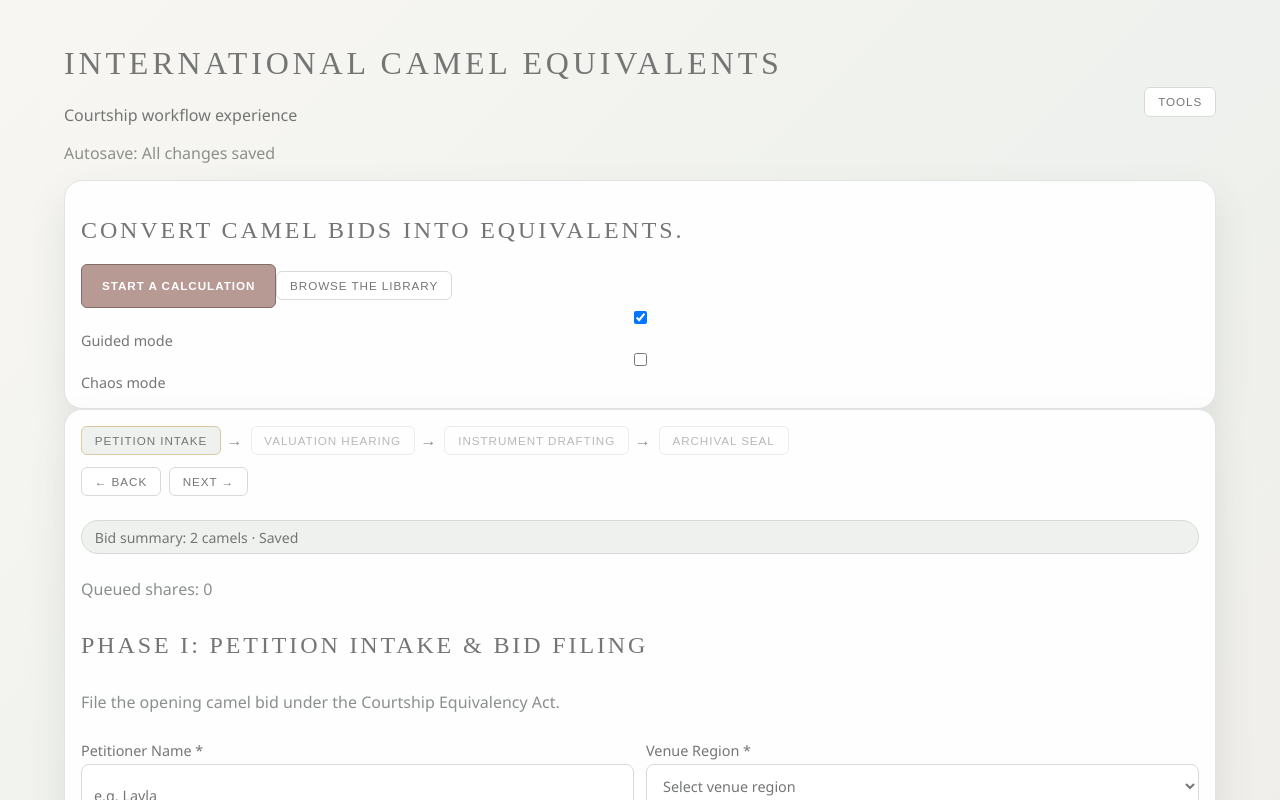
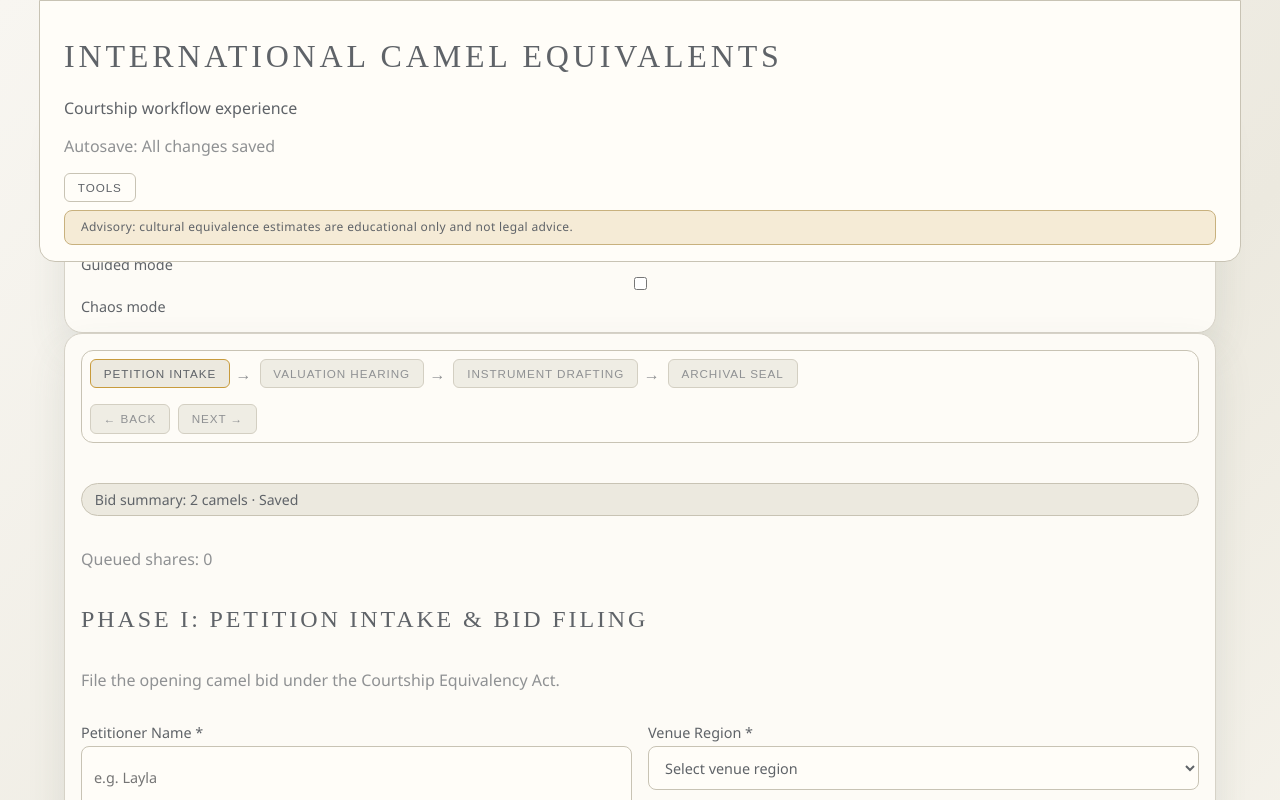
Before and after one commit to dmeehan45/international-camel-equivalents, a React (Vite) app: page /phase1 in a window 1280 px wide. Shown: the top 800 px of the page. Built offline with nearby package versions, Linux system fonts and the light colour scheme.

Commit message:
Refresh UI tokens and phase 3 legal preview styling

```diff
--- a/src/app.css
+++ b/src/app.css
@@ -2,17 +2,18 @@
   font-family: var(--ccc-font-body);
   --font-heading: var(--ccc-font-heading);
   --space-2: 0.5rem;
-  --space-3: 0.75rem;
-  --space-4: 1rem;
-  --space-6: 1.5rem;
+  --space-3: 1rem;
+  --space-4: 1.5rem;
+  --space-6: 2rem;
   --surface-0: var(--ccc-ivory-mist);
   --surface-1: var(--ccc-pearl-white);
   --surface-2: var(--ccc-sage-mist);
   --border-muted: var(--ccc-stone-border);
   --text-main: var(--ccc-eucalyptus-ink);
-  --text-subtle: #8b908d;
-  --accent-primary: var(--ccc-muted-rose);
+  --text-subtle: color-mix(in srgb, var(--text-main) 70%, var(--surface-1));
+  --accent-primary: var(--ccc-charcoal-vow);
   --accent-secondary: var(--ccc-champagne);
+  --accent-tertiary: var(--ccc-muted-rose);
 }
 
 body {
@@ -22,9 +23,9 @@ body {
 }
 
 .app-shell {
-  max-width: 72rem;
+  width: min(100% - 2rem, 72rem);
   margin: 0 auto;
-  padding: var(--space-6);
+  padding: calc(var(--space-6) + 4.5rem) 0 var(--space-6);
 }
 
 .hero {
@@ -36,10 +37,33 @@ body {
   margin: 0.25rem 0;
 }
 
+
 .header-row {
-  display: flex;
-  justify-content: space-between;
-  align-items: center;
+  position: fixed;
+  top: 0;
+  left: 50%;
+  transform: translateX(-50%);
+  width: min(100% - 2rem, 72rem);
+  z-index: 30;
+  padding: var(--space-3) var(--space-4);
+  border: 1px solid var(--border-muted);
+  border-radius: 0 0 16px 16px;
+  background: color-mix(in srgb, var(--surface-1) 94%, var(--surface-0));
+  backdrop-filter: blur(8px);
+}
+
+.header-row::after {
+  content: "Advisory: cultural equivalence estimates are educational only and not legal advice.";
+  display: block;
+  margin-top: var(--space-2);
+  padding: var(--space-2) var(--space-3);
+  border-radius: 8px;
+  border: 1px solid color-mix(in srgb, var(--accent-secondary) 45%, var(--border-muted));
+  background: color-mix(in srgb, var(--accent-secondary) 18%, var(--surface-1));
+  color: var(--text-main);
+  font-size: 0.75rem;
+  line-height: 1.4;
+  letter-spacing: 0.03em;
 }
 
 .header-row h1,
@@ -166,6 +190,20 @@ button:focus-visible {
   outline-offset: 2px;
 }
 
+button:hover {
+  background: color-mix(in srgb, var(--accent-primary) 12%, var(--surface-1));
+  border-color: color-mix(in srgb, var(--accent-primary) 30%, var(--border-muted));
+}
+
+button:disabled,
+.step:disabled {
+  background: color-mix(in srgb, var(--surface-2) 82%, var(--surface-1));
+  color: var(--text-subtle);
+  border-color: color-mix(in srgb, var(--border-muted) 80%, var(--surface-1));
+  cursor: not-allowed;
+  opacity: 1;
+}
+
 
 .error {
   color: var(--ccc-error-berry);
@@ -214,7 +252,14 @@ button:focus-visible {
 }
 
 .stepper-wrap {
-  margin-bottom: var(--space-3);
+  position: sticky;
+  top: 9.75rem;
+  z-index: 24;
+  margin-bottom: var(--space-4);
+  padding: var(--space-2);
+  border: 1px solid var(--border-muted);
+  border-radius: 12px;
+  background: color-mix(in srgb, var(--surface-1) 90%, var(--surface-0));
 }
 
 .stepper-item {
@@ -231,7 +276,6 @@ button:focus-visible {
 
 .step:disabled {
   cursor: not-allowed;
-  opacity: 0.5;
 }
 
 .step-status {
@@ -370,3 +414,35 @@ pre {
     display: none !important;
   }
 }
+
+
+.legal-card,
+.document-preview {
+  background: linear-gradient(180deg, #f7f1df 0%, #efe3c7 100%);
+  border: 1px solid #d5be8b;
+  border-radius: 12px;
+  box-shadow: inset 0 0 0 1px rgba(255, 255, 255, 0.45), 0 8px 18px rgba(96, 78, 36, 0.12);
+}
+
+.document-preview {
+  font-family: "Cormorant Infant", "Times New Roman", Georgia, serif;
+  font-size: 1rem;
+  line-height: 1.7;
+  letter-spacing: 0.01em;
+}
+
+@media (max-width: 767px) {
+  .app-shell {
+    width: calc(100% - 1rem);
+    padding-top: 10.5rem;
+  }
+
+  .header-row {
+    width: calc(100% - 1rem);
+    padding: var(--space-2) var(--space-3);
+  }
+
+  .stepper-wrap {
+    top: 10rem;
+  }
+}
--- a/src/design/theme.css
+++ b/src/design/theme.css
@@ -1,34 +1,34 @@
 :root {
-  --ccc-ivory-mist: #f8f6f2;
-  --ccc-pearl-white: #ffffff;
-  --ccc-sage-mist: #eef1ed;
-  --ccc-stone-border: #d7dbd8;
-  --ccc-eucalyptus-ink: #747675;
-  --ccc-charcoal-vow: #2f3331;
-  --ccc-champagne: #dcc8a0;
-  --ccc-muted-rose: #b89a95;
+  --ccc-ivory-mist: #f8f6f1;
+  --ccc-pearl-white: #fffdf8;
+  --ccc-sage-mist: #ece9df;
+  --ccc-stone-border: #c8c3b4;
+  --ccc-eucalyptus-ink: #5f6368;
+  --ccc-charcoal-vow: #15294b;
+  --ccc-champagne: #c89b3c;
+  --ccc-muted-rose: #6b7280;
   --ccc-success-leaf: #5e7e69;
-  --ccc-error-berry: #9c5454;
+  --ccc-error-berry: #9f4d4d;
   --ccc-card-radius: 18px;
   --ccc-pill-radius: 999px;
   --ccc-button-radius: 6px;
   --ccc-transition-standard: 220ms;
-  --ccc-soft-floral-fade: linear-gradient(135deg, #f8f6f2 0%, #eef1ed 45%, #f3ece8 100%);
+  --ccc-soft-floral-fade: linear-gradient(135deg, #f8f6f1 0%, #ece9df 50%, #fffdf8 100%);
   --ccc-font-heading: "Cormorant Infant", "Times New Roman", Georgia, serif;
   --ccc-font-body: "Josefin Sans", "Avenir Next", "Segoe UI", sans-serif;
 }
 
 [data-theme='dark'] {
-  --ccc-ivory-mist: #1e2220;
-  --ccc-pearl-white: #252a28;
-  --ccc-sage-mist: #2d3430;
-  --ccc-stone-border: #4a514d;
-  --ccc-eucalyptus-ink: #d4d8d5;
-  --ccc-charcoal-vow: #eff3f0;
-  --ccc-champagne: #bdaa83;
-  --ccc-muted-rose: #a4837e;
+  --ccc-ivory-mist: #121a2a;
+  --ccc-pearl-white: #1a2336;
+  --ccc-sage-mist: #243047;
+  --ccc-stone-border: #58637a;
+  --ccc-eucalyptus-ink: #d0d5df;
+  --ccc-charcoal-vow: #f3f6fb;
+  --ccc-champagne: #e5b550;
+  --ccc-muted-rose: #9ea7b8;
   --ccc-success-leaf: #83a68e;
-  --ccc-error-berry: #cf8585;
+  --ccc-error-berry: #d68d8d;
 }
 
 .ccc-app {
@@ -69,7 +69,14 @@
 }
 
 .ccc-button-primary:hover {
-  background: color-mix(in srgb, var(--ccc-muted-rose) 86%, black);
+  background: color-mix(in srgb, var(--ccc-muted-rose) 82%, black);
+}
+
+.ccc-button-primary:disabled {
+  background: color-mix(in srgb, var(--ccc-muted-rose) 60%, var(--ccc-pearl-white));
+  border-color: color-mix(in srgb, var(--ccc-muted-rose) 55%, var(--ccc-stone-border));
+  color: color-mix(in srgb, var(--ccc-pearl-white) 70%, var(--ccc-eucalyptus-ink));
+  cursor: not-allowed;
 }
 
 .chaos-mode .ccc-button-primary:hover,
--- a/src/phases/Phase3Instrument.tsx
+++ b/src/phases/Phase3Instrument.tsx
@@ -17,7 +17,7 @@ export function Phase3Instrument(props: Props) {
       <h2>{uxCopy.phases.phase3.heading}</h2>
       <label>Template<select className="ccc-input" value={props.state.formalizer.template} onChange={(e) => props.dispatch({ type: 'setFormalizerField', field: 'template', value: e.target.value })}>{props.templates.map((template) => <option key={template} value={template}>{template}</option>)}</select></label>
       <button onClick={props.generateMessage}>Generate message</button>
-      {props.state.formalizer.message && <pre>{props.state.formalizer.message}</pre>}
+      {props.state.formalizer.message && <pre className="legal-card document-preview">{props.state.formalizer.message}</pre>}
       <div className="stepper">
         <button className={props.exportTab === 'text' ? 'step active' : 'step'} onClick={() => props.setExportTab('text')}>Text</button>
         <button className={props.exportTab === 'image' ? 'step active' : 'step'} onClick={() => props.setExportTab('image')}>Image</button>
@@ -27,7 +27,7 @@ export function Phase3Instrument(props: Props) {
       <button className="ccc-button-primary cta-primary" onClick={() => props.runExportAction('copy')}>{uxCopy.phases.phase3.cta}</button>
       <button onClick={() => props.runExportAction('download')}>Download</button>
       <button onClick={() => props.runExportAction('share')}>Share</button>
-      {props.state.share.text && <pre>{props.state.share.text}</pre>}
+      {props.state.share.text && <pre className="legal-card document-preview">{props.state.share.text}</pre>}
       {props.state.share.qrPreview && <p className="result">{props.state.share.qrPreview}</p>}
       {props.exportToast && <p className="helper">{props.exportToast}</p>}
     </>
```
Also changed, not shown: src/design/tokens.js (+19 -19 lines).
